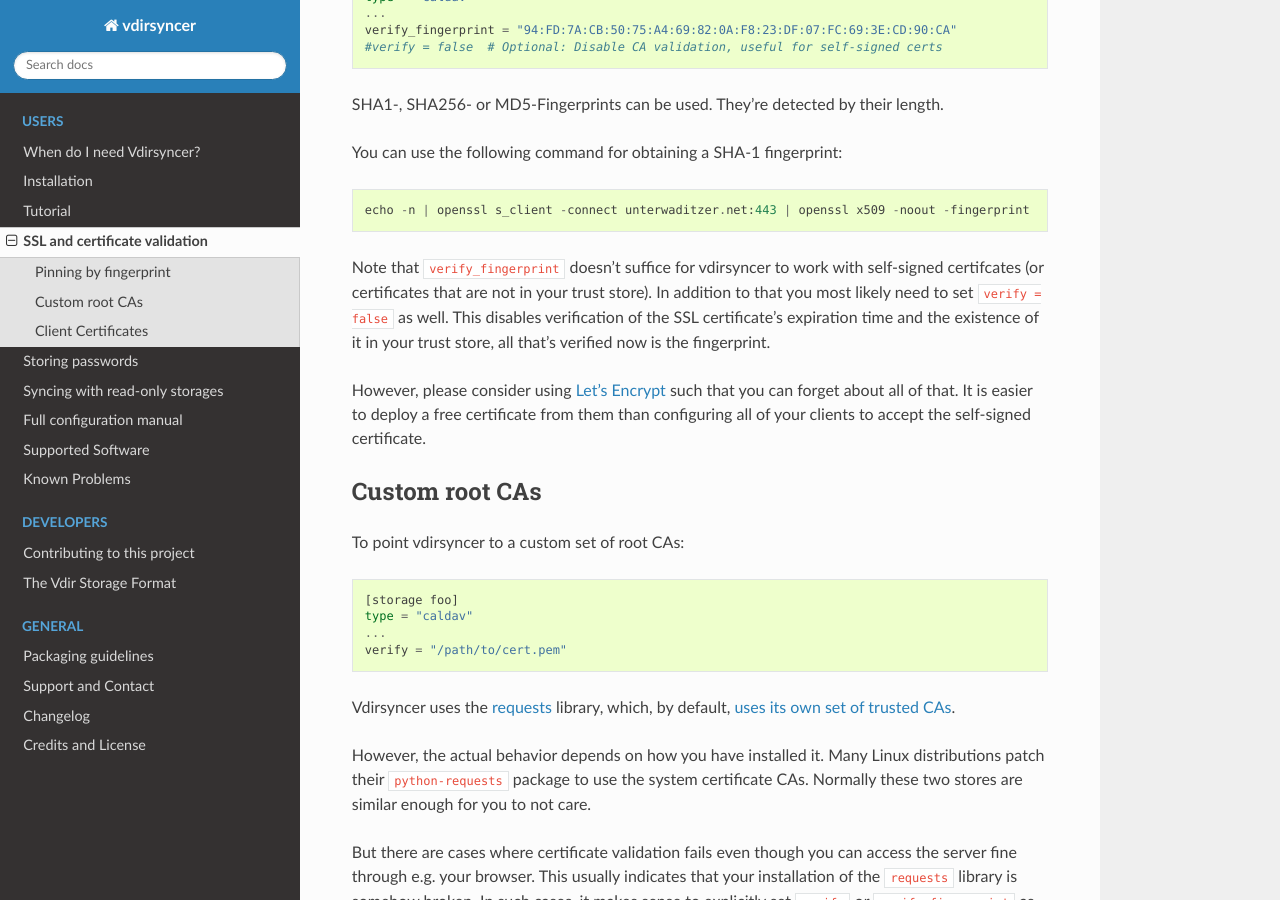
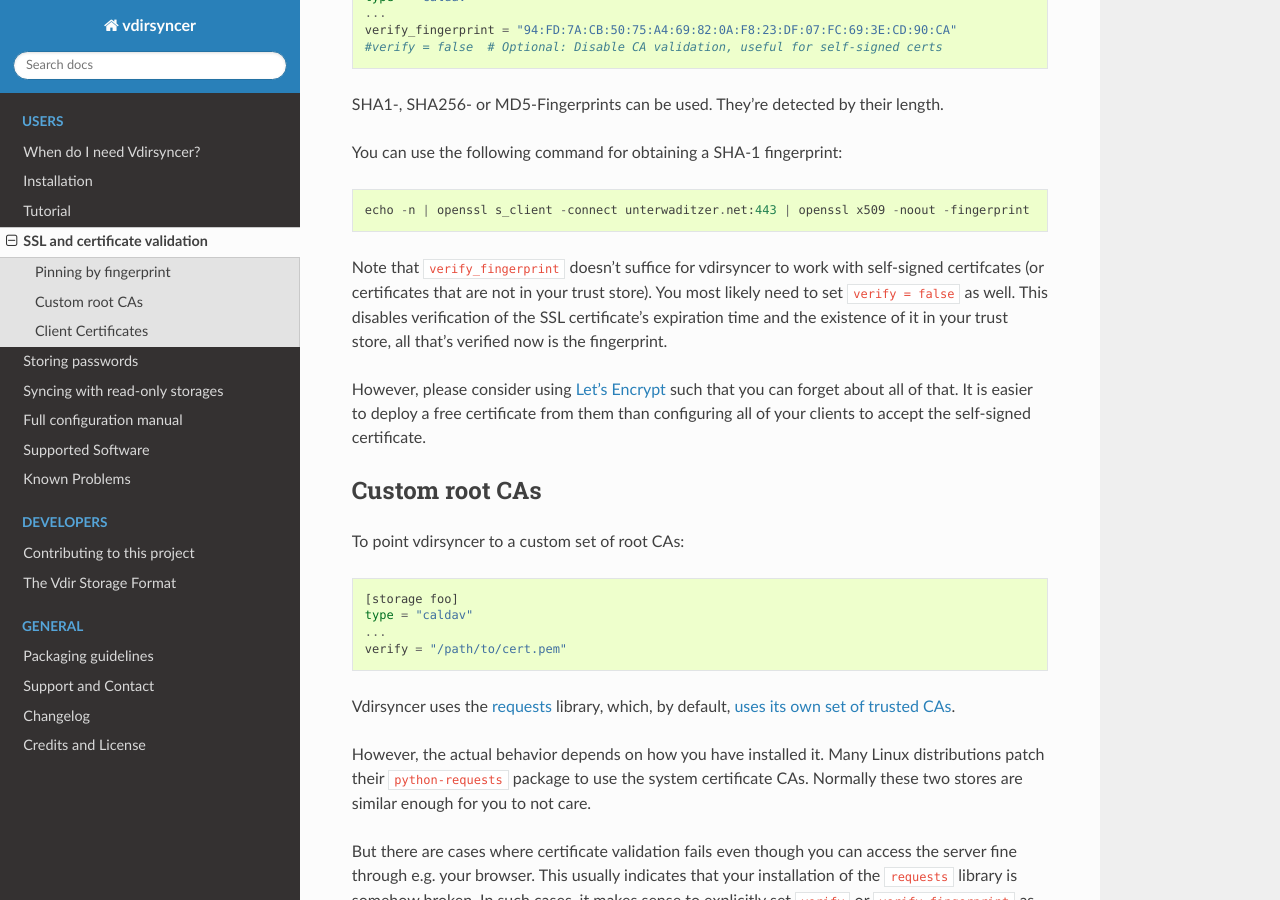
Before and after one commit to pimutils/vdirsyncer, a Sphinx documentation site: the page built from docs/ssl-tutorial.rst, in a window 1280 px wide and 900 px high, scrolled down 353 px. Built offline with Sphinx 7.4.7 and the Read the Docs theme 2.0.0, drawn with Linux system fonts in a browser that asks for light colours; the version number could not be read and is left out.

Commit message:
Grammar fix

```diff
--- a/docs/ssl-tutorial.rst
+++ b/docs/ssl-tutorial.rst
@@ -25,11 +25,10 @@ You can use the following command for obtaining a SHA-1 fingerprint::
     echo -n | openssl s_client -connect unterwaditzer.net:443 | openssl x509 -noout -fingerprint
 
 Note that ``verify_fingerprint`` doesn't suffice for vdirsyncer to work with
-self-signed certifcates (or certificates that are not in your trust store). In
-addition to that you most likely need to set ``verify = false`` as well. This
-disables verification of the SSL certificate's expiration time and the
-existence of it in your trust store, all that's verified now is the
-fingerprint.
+self-signed certifcates (or certificates that are not in your trust store). You
+most likely need to set ``verify = false`` as well. This disables verification
+of the SSL certificate's expiration time and the existence of it in your trust
+store, all that's verified now is the fingerprint.
 
 However, please consider using `Let's Encrypt <https://letsencrypt.org/>`_ such
 that you can forget about all of that. It is easier to deploy a free
```
